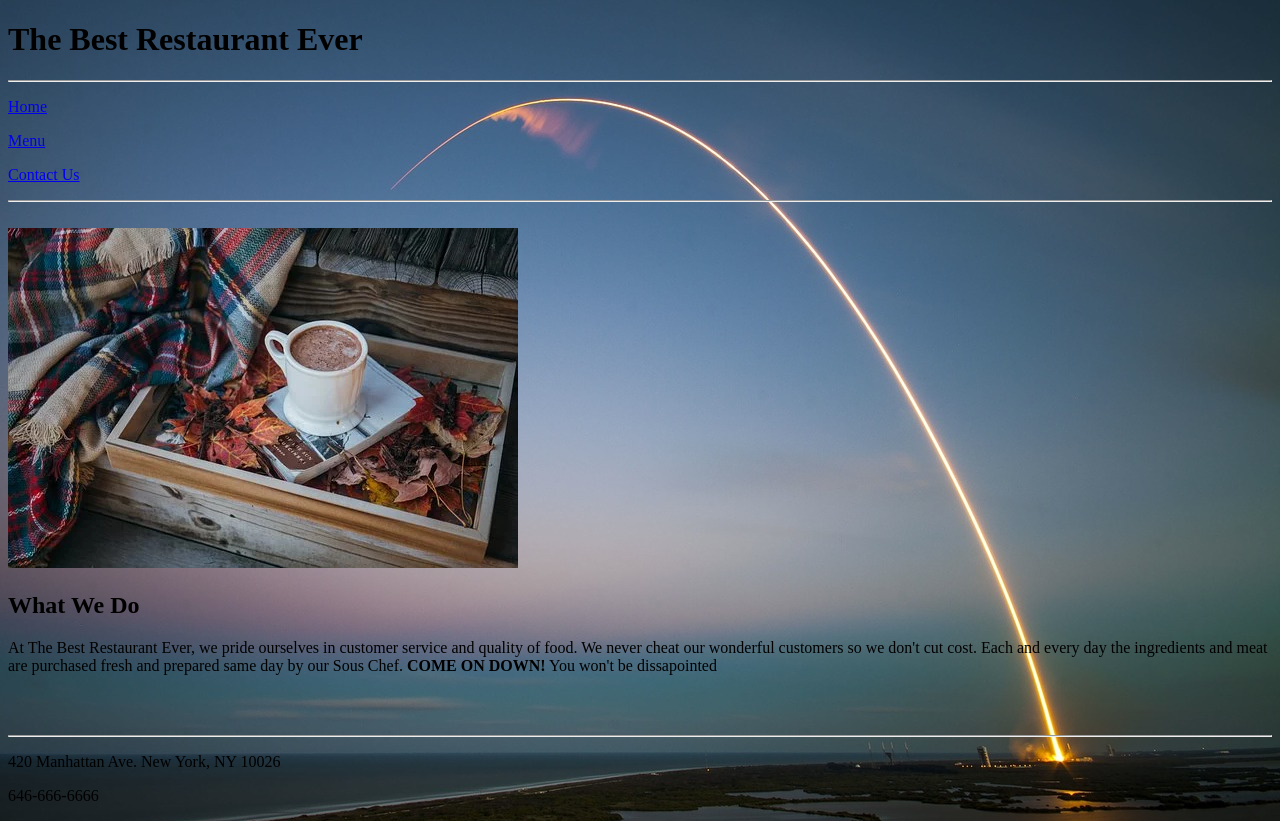
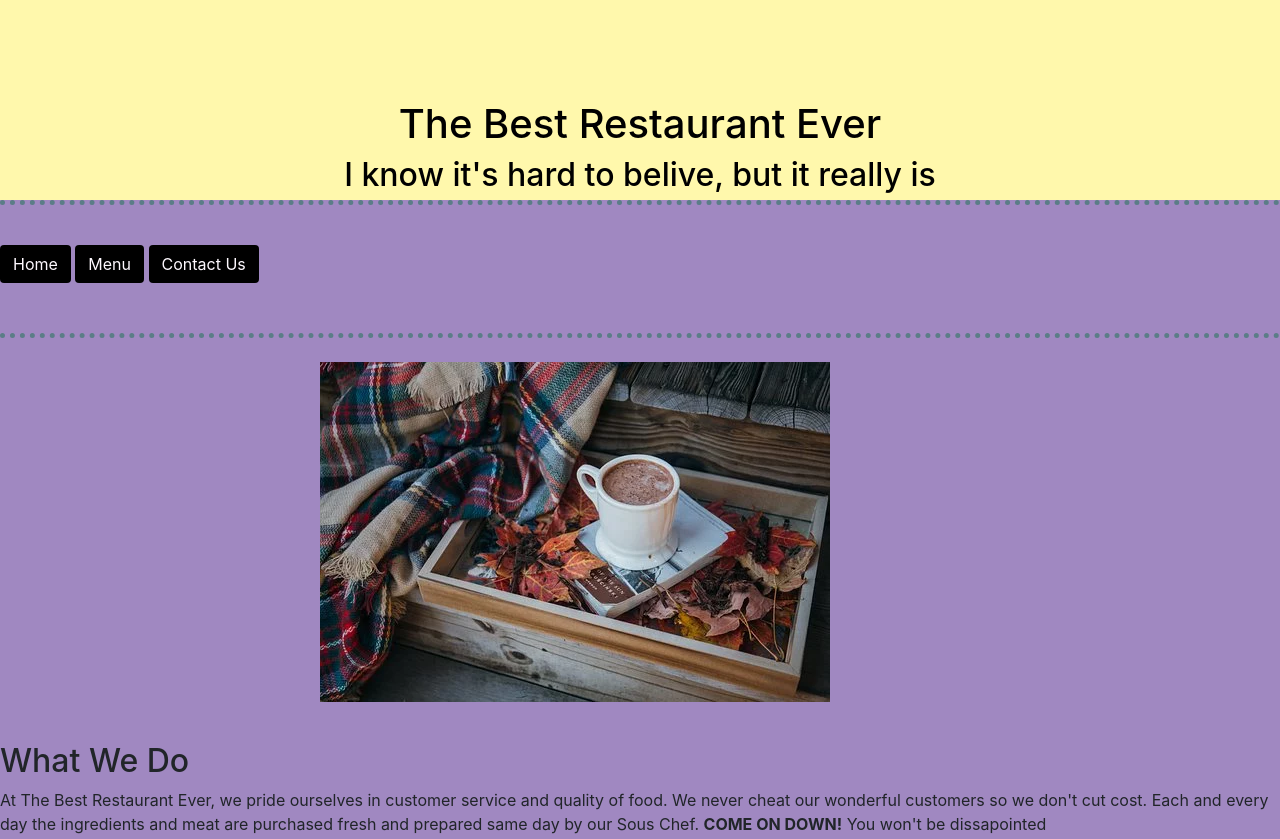
Before and after one commit to MFVOODOOM/MFVOODOOM.github.io, a plain HTML site: page Restaurant/index.html in a window 1280 px wide. Shown: the top 839 px of the page. Drawn offline with nearby package versions, Linux system fonts and the light colour scheme.

Commit message:
more stuff

```diff
--- a/Restaurant/index.html
+++ b/Restaurant/index.html
@@ -1,48 +1,61 @@
 <!DOCTYPE html>
 <!--
     Name: Samuel Montes
-    Date Created: Dec. 4 2019
+    Date Created: Dec. 9 2019
     Last modification:
   -->
 <html lang="en">
     <head>
-<title>The Best Restaurant Ever</title>
+    <meta charset="utf-8">
+    <meta name="viewport" content="width=device-width, initial-scale=1, shrink-to-fit=no">
+
+    <title>Best Restaurant Ever</title>
+
+    <link rel="stylesheet" href="https://stackpath.bootstrapcdn.com/bootstrap/4.1.3/css/bootstrap.min.css" integrity="sha384-MCw98/SFnGE8fJT3GXwEOngsV7Zt27NXFoaoApmYm81iuXoPkFOJwJ8ERdknLPMO" crossorigin="anonymous"/>
+    <link href="styles/restaurantStyles.css" rel="stylesheet" type="text/css" />
+
+      <style>
+          img{
+            padding-left: 320px;
+            padding-bottom: 40px;
+          }
+
+      </style>
+
     </head>
 
     <body>
-  <body background="images/rocket.jpg"
         <header>
             <h1>The Best Restaurant Ever</h1>
-  <hr />
+            <h2>I know it's hard to belive, but it really is</h2>
         </header>
 
     <nav>
-  <p><a href="index.html">Home</a></p>
-  <p><a href="menu.html">Menu</a></p>
-  <p><a href="contact.html">Contact Us</a></p>
-  <hr />
+        <a class="btn" href="index.html">Home</a>
+        <a class= "btn" href="menu.html">Menu</a>
+        <a class="btn" href="contact.html">Contact Us</a>
     </nav>
 
     <article>
       <br />
-    <img src="images/coffee.jpg"><br />
+      <img src="images/coffee.jpg" alt="photo of great coffee"class="img-fluid"><br />
     </article>
 
     <article>
       <h2>What We Do</h2>
       <p> At The Best Restaurant Ever, we pride ourselves in customer service and quality of food. We never cheat our wonderful customers so we don't cut cost. Each and every day the ingredients and meat are purchased fresh and prepared same day by our Sous Chef. <strong>COME ON DOWN!</strong> You won't be dissapointed</p>
     </article>
-  <br />
+
       <br />
 
     <footer>
-  <hr />
       <p>420 Manhattan Ave. New York, NY 10026</p>
       <p>646-666-6666</p>
-
     </footer>
 
+            <script src="https://code.jquery.com/jquery-3.3.1.slim.min.js" integrity="sha384-q8i/X+965DzO0rT7abK41JStQIAqVgRVzpbzo5smXKp4YfRvH+8abtTE1Pi6jizo" crossorigin="anonymous"></script>
+            <script src="https://cdnjs.cloudflare.com/ajax/libs/popper.js/1.14.3/umd/popper.min.js" integrity="sha384-ZMP7rVo3mIykV+2+9J3UJ46jBk0WLaUAdn689aCwoqbBJiSnjAK/l8WvCWPIPm49" crossorigin="anonymous"></script>
+            <script src="https://stackpath.bootstrapcdn.com/bootstrap/4.1.3/js/bootstrap.min.js" integrity="sha384-ChfqqxuZUCnJSK3+MXmPNIyE6ZbWh2IMqE241rYiqJxyMiZ6OW/JmZQ5stwEULTy" crossorigin="anonymous"></script>
       </body>
 
-
 </html>
--- /dev/null
+++ b/Restaurant/styles/restaurantStyles.css
@@ -0,0 +1,27 @@
+header, footer{
+  background-color: #fff8ac;
+  font: sans-serif;
+  color: black;
+  height: 40px;
+  text-align: center;
+  padding: 100px;
+
+}
+body{
+  background-color: #a088c1
+}
+
+nav{
+  border-top: thick #5b7d87 dotted;
+  border-bottom: thick #5b7d87 dotted;
+  padding-top: 40px;
+  padding-bottom: 50px;
+}
+nav .btn {
+  background-color: black;
+  color: #fef9ff;
+}
+nav .btn:hover {
+  font-weight: bold;
+  color: pink;
+}
--- /dev/null
+++ b/portfolio/styles/main.css
@@ -0,0 +1,61 @@
+/* Name: Samuel Montes
+  Date created: 12/6/2019
+  Date last modified: 12/8/2019
+  */
+
+body {
+  background-color: #fef9ff;
+  font-family: arial,helvetica,sans-serif;
+  color: #0d1f2d;
+  max-width: 900px;
+  margin: 0 auto;
+}
+header, footer {
+  background-color: #5b7d87;
+  color: #fef9ff;
+  height: 100px;
+  text-align: center;
+  padding: 30px 10px 20px 10px;
+}
+h1 {
+    font-size: 2.5em;
+}
+nav{
+  border-top: 3px dashed #546a7b;
+  border-bottom: 3px dashed #546a7b;
+  margin-top:4px;
+}
+.clcear-float {
+  clear:both;
+}
+article img {
+  float:left;
+}
+.right-content {
+  float:left;
+}
+article {
+  margin-bottom: 16px;
+}
+nav a {
+  background-color: #5b7d87;
+  color: #fef9ff;
+  padding: 8px;
+  border: thin solid #0d1f2d;
+  text-decoration:none;
+  text-align: center;
+  display: block;
+  margin: 20px;
+  width: 100px;
+  float: left;
+}
+nav a:visited {
+  color: #e4c3ad;
+}
+nav a:hover {
+  background-color: #fef9ff;
+  color: #5b7d87;
+}
+nav a:active {
+  font-weight: bold;
+}
```
Also changed, not shown: Restaurant/contact.html (+9 -0 lines), Restaurant/menu.html (+28 -13 lines), bootstrapexamples.html (added, +69 -0 lines), portfolio/contact.html.html (+1 -0 lines), portfolio/index.html.html (+56 -12 lines), work/bootstrapexamples.html (added, +36 -0 lines), work/sam.jpg (added), work/samIAm.jpg (added). Lines whose indentation alone changed are shown as unchanged.
